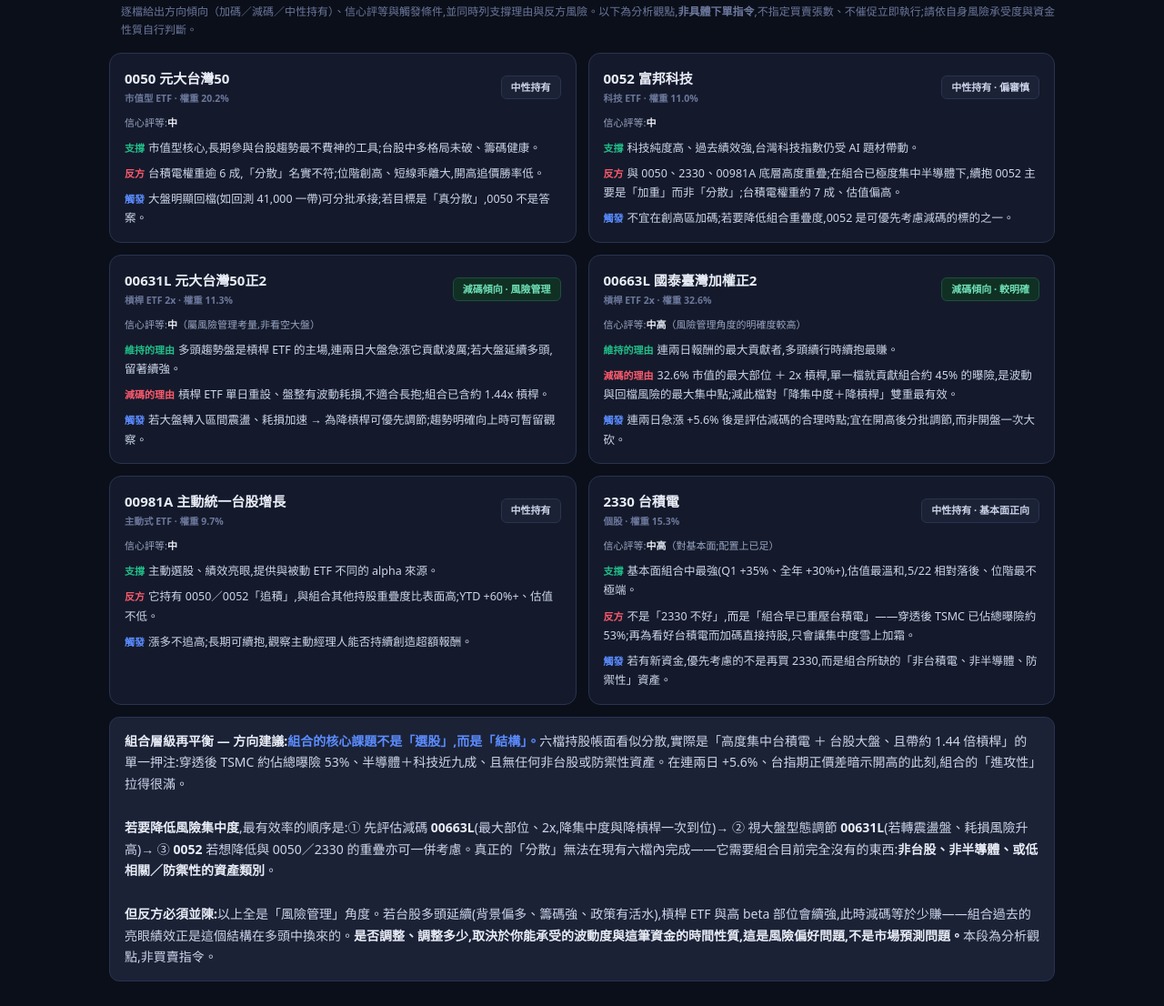
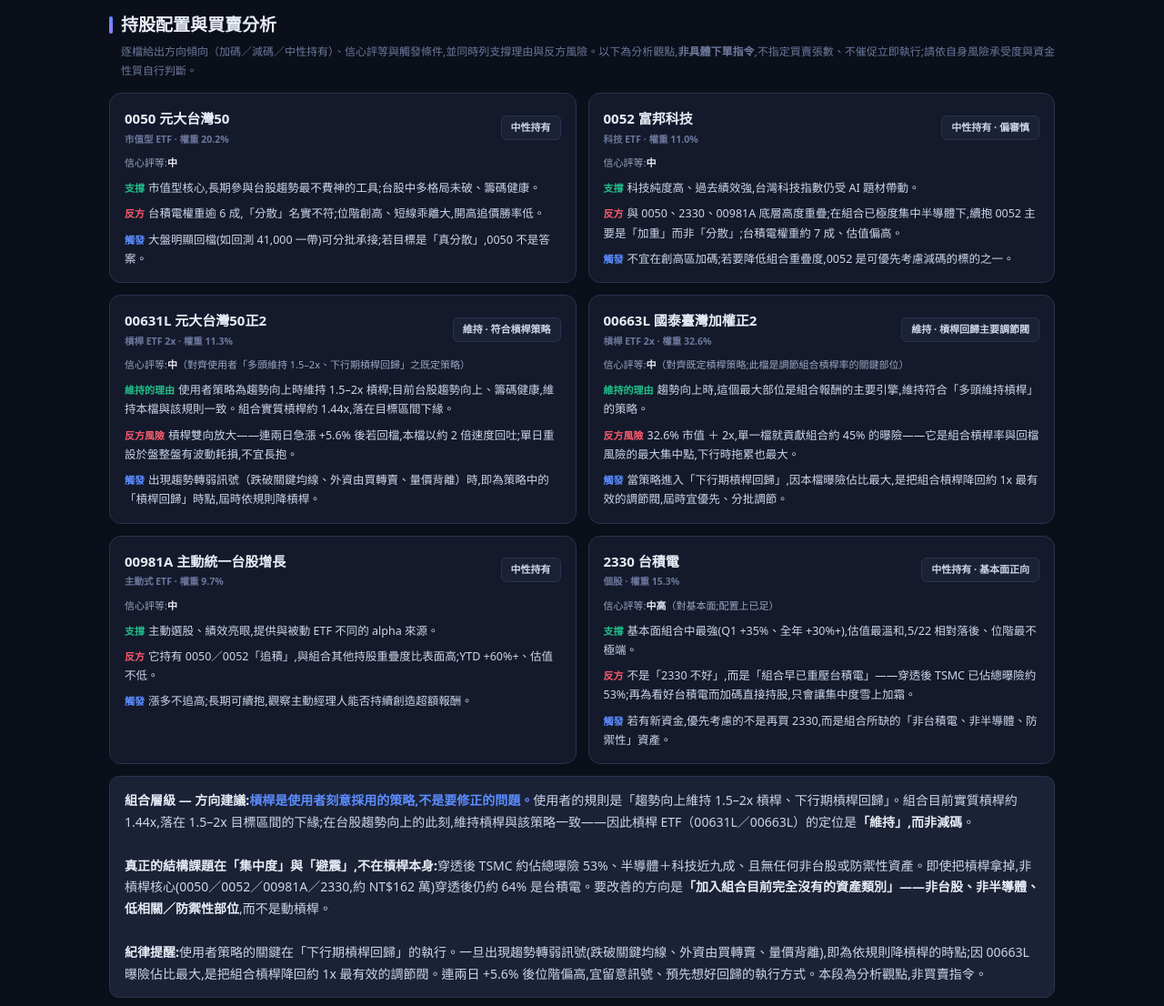
Before and after one commit to Yuhuan183/FinanceAssistant, a plain HTML site: page tw-stock-pre-analyze/台股盤前分析_2026-05-25.html in a window 1280 px wide. Shown: the part 4501-5607 px from the top of the page at 91% size. Drawn offline with Linux system fonts and the light colour scheme.

Commit message:
feat: 台股盤前分析 2026-05-25 持股配置段對齊槓桿策略

```diff
--- a/tw-stock-pre-analyze/台股盤前分析_2026-05-25.html
+++ b/tw-stock-pre-analyze/台股盤前分析_2026-05-25.html
@@ -333,9 +333,10 @@
       <div class="grid g4">
         <div class="stat"><div class="k">持股市值合計（淨資產）</div><div class="v">~289 萬</div><div class="d fl">NT$2,893,985</div><div class="note">六檔市值加總</div></div>
         <div class="stat"><div class="k">槓桿調整後總曝險</div><div class="v">~416 萬</div><div class="d u">NT$4,163,585</div><div class="note">槓桿 ETF 以 2 倍名目計</div></div>
-        <div class="stat"><div class="k">整體曝險倍數</div><div class="v">~1.44x</div><div class="d warn">高於 1</div><div class="note">組合對台股 beta 被放大</div></div>
+        <div class="stat"><div class="k">整體曝險倍數（槓桿率）</div><div class="v">~1.44x</div><div class="d fl">目標 1.5–2x</div><div class="note">落在使用者目標區間下緣</div></div>
         <div class="stat"><div class="k">槓桿 ETF 佔總曝險</div><div class="v">~61%</div><div class="d warn">集中</div><div class="note">00631L+00663L 兩檔</div></div>
       </div>
+      <div class="tbl-note">＊槓桿率算法＝總曝險 ÷ 淨資產。非槓桿部位以市值（1x）計、槓桿 ETF 以市值 × 2 計：(583,800＋317,075＋281,530＋441,980)＋(325,600＋944,000)×2 ＝ 4,163,585；÷ 2,893,985 ≈ 1.44x。亦可記為「1 ＋ 槓桿 ETF 佔淨資產比重 43.9% ×(2−1)」。屬名目曝險估算,隨每日價格變動。</div>
     </div>
 
     <div class="panel tight">
@@ -404,19 +405,19 @@
       </div>
       <!-- 00631L -->
       <div class="reccard">
-        <div class="rh"><div class="nm">00631L 元大台灣50正2<small>槓桿 ETF 2x · 權重 11.3%</small></div><span class="rec cut">減碼傾向 · 風險管理</span></div>
-        <div class="conf">信心評等:<b>中</b>（屬風險管理考量,非看空大盤）</div>
-        <div class="rline pro"><span class="lb">維持的理由</span>多頭趨勢盤是槓桿 ETF 的主場,連兩日大盤急漲它貢獻凌厲;若大盤延續多頭,留著續強。</div>
-        <div class="rline con"><span class="lb">減碼的理由</span>槓桿 ETF 單日重設、盤整有波動耗損,不適合長抱;組合已含約 1.44x 槓桿。</div>
-        <div class="rline trg"><span class="lb">觸發</span>若大盤轉入區間震盪、耗損加速 → 為降槓桿可優先調節;趨勢明確向上時可暫留觀察。</div>
+        <div class="rh"><div class="nm">00631L 元大台灣50正2<small>槓桿 ETF 2x · 權重 11.3%</small></div><span class="rec hold">維持 · 符合槓桿策略</span></div>
+        <div class="conf">信心評等:<b>中</b>（對齊使用者「多頭維持 1.5–2x、下行期槓桿回歸」之既定策略）</div>
+        <div class="rline pro"><span class="lb">維持的理由</span>使用者策略為趨勢向上時維持 1.5–2x 槓桿;目前台股趨勢向上、籌碼健康,維持本檔與該規則一致。組合實質槓桿約 1.44x,落在目標區間下緣。</div>
+        <div class="rline con"><span class="lb">反方風險</span>槓桿雙向放大——連兩日急漲 +5.6% 後若回檔,本檔以約 2 倍速度回吐;單日重設於盤整盤有波動耗損,不宜長抱。</div>
+        <div class="rline trg"><span class="lb">觸發</span>出現趨勢轉弱訊號（跌破關鍵均線、外資由買轉賣、量價背離）時,即為策略中的「槓桿回歸」時點,屆時依規則降槓桿。</div>
       </div>
       <!-- 00663L -->
       <div class="reccard">
-        <div class="rh"><div class="nm">00663L 國泰臺灣加權正2<small>槓桿 ETF 2x · 權重 32.6%</small></div><span class="rec cut">減碼傾向 · 較明確</span></div>
-        <div class="conf">信心評等:<b>中高</b>（風險管理角度的明確度較高）</div>
-        <div class="rline pro"><span class="lb">維持的理由</span>連兩日報酬的最大貢獻者,多頭續行時續抱最賺。</div>
-        <div class="rline con"><span class="lb">減碼的理由</span>32.6% 市值的最大部位 ＋ 2x 槓桿,單一檔就貢獻組合約 45% 的曝險,是波動與回檔風險的最大集中點;減此檔對「降集中度＋降槓桿」雙重最有效。</div>
-        <div class="rline trg"><span class="lb">觸發</span>連兩日急漲 +5.6% 後是評估減碼的合理時點;宜在開高後分批調節,而非開盤一次大砍。</div>
+        <div class="rh"><div class="nm">00663L 國泰臺灣加權正2<small>槓桿 ETF 2x · 權重 32.6%</small></div><span class="rec hold">維持 · 槓桿回歸主要調節閥</span></div>
+        <div class="conf">信心評等:<b>中</b>（對齊既定槓桿策略;此檔是調節組合槓桿率的關鍵部位）</div>
+        <div class="rline pro"><span class="lb">維持的理由</span>趨勢向上時,這個最大部位是組合報酬的主要引擎,維持符合「多頭維持槓桿」的策略。</div>
+        <div class="rline con"><span class="lb">反方風險</span>32.6% 市值 ＋ 2x,單一檔就貢獻組合約 45% 的曝險——它是組合槓桿率與回檔風險的最大集中點,下行時拖累也最大。</div>
+        <div class="rline trg"><span class="lb">觸發</span>當策略進入「下行期槓桿回歸」,因本檔曝險佔比最大,是把組合槓桿降回約 1x 最有效的調節閥,屆時宜優先、分批調節。</div>
       </div>
       <!-- 00981A -->
       <div class="reccard">
@@ -437,9 +438,9 @@
     </div>
 
     <div class="read" style="background:var(--panel2);border:1px solid var(--line);border-radius:11px;padding:14px 16px;margin-top:13px">
-      <b>組合層級再平衡 — 方向建議:</b><span class="why">組合的核心課題不是「選股」,而是「結構」。</span>六檔持股帳面看似分散,實際是「高度集中台積電 ＋ 台股大盤、且帶約 1.44 倍槓桿」的單一押注:穿透後 TSMC 約佔總曝險 53%、半導體＋科技近九成、且無任何非台股或防禦性資產。在連兩日 +5.6%、台指期正價差暗示開高的此刻,組合的「進攻性」拉得很滿。<br><br>
-      <b>若要降低風險集中度</b>,最有效率的順序是:① 先評估減碼 <b>00663L</b>(最大部位、2x,降集中度與降槓桿一次到位)→ ② 視大盤型態調節 <b>00631L</b>(若轉震盪盤、耗損風險升高)→ ③ <b>0052</b> 若想降低與 0050／2330 的重疊亦可一併考慮。真正的「分散」無法在現有六檔內完成——它需要組合目前完全沒有的東西:<b>非台股、非半導體、或低相關／防禦性的資產類別</b>。<br><br>
-      <b>但反方必須並陳:</b>以上全是「風險管理」角度。若台股多頭延續(背景偏多、籌碼強、政策有活水),槓桿 ETF 與高 beta 部位會續強,此時減碼等於少賺——組合過去的亮眼績效正是這個結構在多頭中換來的。<b>是否調整、調整多少,取決於你能承受的波動度與這筆資金的時間性質,這是風險偏好問題,不是市場預測問題。</b>本段為分析觀點,非買賣指令。
+      <b>組合層級 — 方向建議:</b><span class="why">槓桿是使用者刻意採用的策略,不是要修正的問題。</span>使用者的規則是「趨勢向上維持 1.5–2x 槓桿、下行期槓桿回歸」。組合目前實質槓桿約 1.44x,落在 1.5–2x 目標區間的下緣;在台股趨勢向上的此刻,維持槓桿與該策略一致——因此槓桿 ETF（00631L／00663L）的定位是<b>「維持」,而非減碼</b>。<br><br>
+      <b>真正的結構課題在「集中度」與「避震」,不在槓桿本身:</b>穿透後 TSMC 約佔總曝險 53%、半導體＋科技近九成、且無任何非台股或防禦性資產。即使把槓桿拿掉,非槓桿核心(0050／0052／00981A／2330,約 NT$162 萬)穿透後仍約 64% 是台積電。要改善的方向是<b>「加入組合目前完全沒有的資產類別」——非台股、非半導體、低相關／防禦性部位</b>,而不是動槓桿。<br><br>
+      <b>紀律提醒:</b>使用者策略的關鍵在「下行期槓桿回歸」的執行。一旦出現趨勢轉弱訊號(跌破關鍵均線、外資由買轉賣、量價背離),即為依規則降槓桿的時點;因 00663L 曝險佔比最大,是把組合槓桿降回約 1x 最有效的調節閥。連兩日 +5.6% 後位階偏高,宜留意訊號、預先想好回歸的執行方式。本段為分析觀點,非買賣指令。
     </div>
   </section>
 
@@ -455,11 +456,11 @@
       </div>
 
       <div class="tabbody on" id="t1">
-        <div class="concl warn">立場結論:續抱核心、不追高;把今日美股休市這天當作「評估降槓桿與降集中度」的冷靜窗。</div>
+        <div class="concl warn">立場結論:續抱核心、維持槓桿(符合你的策略);課題在集中度與避震,不在槓桿本身。</div>
         <div class="body-txt">
           <p>組合的基本面與外部條件偏正面:台股中多格局未破、5/22 三大法人領軍大買、台指期正價差暗示開高、記憶體超級循環與宏觀煞車降溫都支撐 AI／半導體背景。對既有持有者,<b>沒有「全面撤退」的理由</b>。</p>
-          <p>但今日盤前最該正視的不是「漲不漲」,而是<b>組合的風險結構</b>:約 1.44 倍槓桿、穿透後 TSMC 佔總曝險約 53%、近九成押台股半導體與科技、零防禦性資產。連兩日急漲後,這個高進攻性結構的波動度被推得更滿。合理的動作是評估「<b>把最大、帶 2x 槓桿的 00663L 部分減碼</b>」——這對降集中度與降槓桿一次到位;不是因為看空,而是純粹為了讓組合的波動度回到你睡得著的水準。</p>
-          <p><b>今日操作傾向:</b>台股預期開高,但連兩日大漲後<b>不在開高第一時間追價或加碼</b>;觀察開盤後 10–15 分鐘台積電與大盤買盤是否延續、外資是否續買。要調節槓桿 ETF,宜開高後分批進行,而非開盤一次大砍。</p>
+          <p>槓桿部分:你的策略是「多頭維持 1.5–2x、下行期槓桿回歸」。組合目前實質槓桿約 1.44x、在目標區間下緣,趨勢向上時維持槓桿與你的規則一致——<b>槓桿 ETF 維持即可,不需要在多頭中減碼</b>。真正該正視的是另外兩件事:① 穿透後 TSMC 約佔總曝險 53%、近九成押台股半導體與科技的<b>集中度</b>;② 組合<b>零防禦性、零非台股資產</b>,在下行期缺乏緩衝。這兩點靠「加入新資產類別」解決,不靠動槓桿。</p>
+          <p><b>今日操作傾向:</b>台股預期開高,但連兩日大漲後不在開高第一時間追價;觀察開盤後 10–15 分鐘台積電與大盤買盤是否延續、外資是否續買。槓桿 ETF 依策略維持;同時留意趨勢轉弱訊號——那才是你規則中「槓桿回歸」的啟動點。</p>
         </div>
       </div>
 
@@ -468,7 +469,7 @@
         <div class="body-txt">
           <p>關鍵提醒:你現有六檔持股雖然代號不同,<b>本質是同一個押注</b>——台股大盤＋半導體＋台積電,還帶 1.44 倍槓桿。此時若再投入新資金買 0050、0052、00631L、00663L 或 2330,<b>只是把同一個押注加得更大、更集中</b>,而不是「投資組合」意義上的佈局。</p>
           <p>若真的想擴大部位,較有意義的順序是:先補組合<b>完全缺席</b>的東西——非台股(美股、其他市場)、非半導體的產業、或債券／防禦性等低相關資產;讓組合先有「分散」,再談加碼。</p>
-          <p>若仍想在台股加碼,台股剛走完連兩日 +5.6%、今日又預期開高,<b>開高第一時間追價的勝率偏低</b>;宜等開盤後量價沉澱、或預設回檔承接價位分批進場,優於追高。<b>槓桿 ETF（00631L／00663L）尤其不建議在此時加碼</b>——它們會把組合的槓桿與波動推得更高。</p>
+          <p>若仍想在台股加碼,台股剛走完連兩日 +5.6%、今日又預期開高,<b>開高第一時間追價的勝率偏低</b>;宜等開盤後量價沉澱、或預設回檔承接價位分批進場,優於追高。至於<b>槓桿 ETF（00631L／00663L）</b>:依你「多頭維持 1.5–2x」的策略,趨勢向上時把槓桿往目標區間帶並不違規(目前約 1.44x、在區間下緣);但若此時加,宜避開急漲後的開高追價,並認知它同時墊高台積電集中度——純「補缺口」的效果不如另尋非台股／防禦性標的。</p>
         </div>
       </div>
 
@@ -511,7 +512,7 @@
     <div class="sec-title">盤前風險清單</div>
     <div class="panel">
       <div class="risk"><div class="ico">🇺🇸</div><div class="t"><b>今日美股休市:</b>5/25 美股因 Memorial Day 休市,台股今日缺乏美股隔夜指引,盤面方向較難由外部訊號預判,波動更易受台股自身籌碼與週末消息主導。</div></div>
-      <div class="risk"><div class="ico">⚙️</div><div class="t"><b>組合槓桿放大:</b>00631L＋00663L 為單日正向 2 倍槓桿,使組合實質曝險達淨資產約 1.44 倍——大盤漲跌對組合的衝擊都被放大,回檔時尤其明顯。</div></div>
+      <div class="risk"><div class="ico">⚙️</div><div class="t"><b>槓桿雙向放大（屬刻意策略）:</b>00631L＋00663L 使組合實質曝險約淨資產 1.44 倍。此為使用者刻意採用的策略;惟須認知槓桿雙向作用——回檔時組合跌幅同樣被放大,策略中「下行期槓桿回歸」的紀律執行是關鍵。</div></div>
       <div class="risk"><div class="ico">🎯</div><div class="t"><b>穿透集中度極高:</b>帳面六檔看似分散,穿透後台積電約佔總曝險 53%、半導體＋科技近九成。組合幾乎等於「單一個股＋單一產業」的押注,缺乏分散。</div></div>
       <div class="risk"><div class="ico">📈</div><div class="t"><b>漲多拉回 × 槓桿:</b>台股連兩日大漲 +5.6% 已透支短線動能,獲利了結是自然反應;一旦回檔,槓桿 ETF 會以約 2 倍速度回吐。</div></div>
       <div class="risk"><div class="ico">🌀</div><div class="t"><b>槓桿 ETF 波動耗損:</b>00631L／00663L 每日重設槓桿,在盤整／來回震盪行情中淨值會被侵蝕,不適合長期持有——今日若走「開高震盪」,正是耗損情境。</div></div>
```
